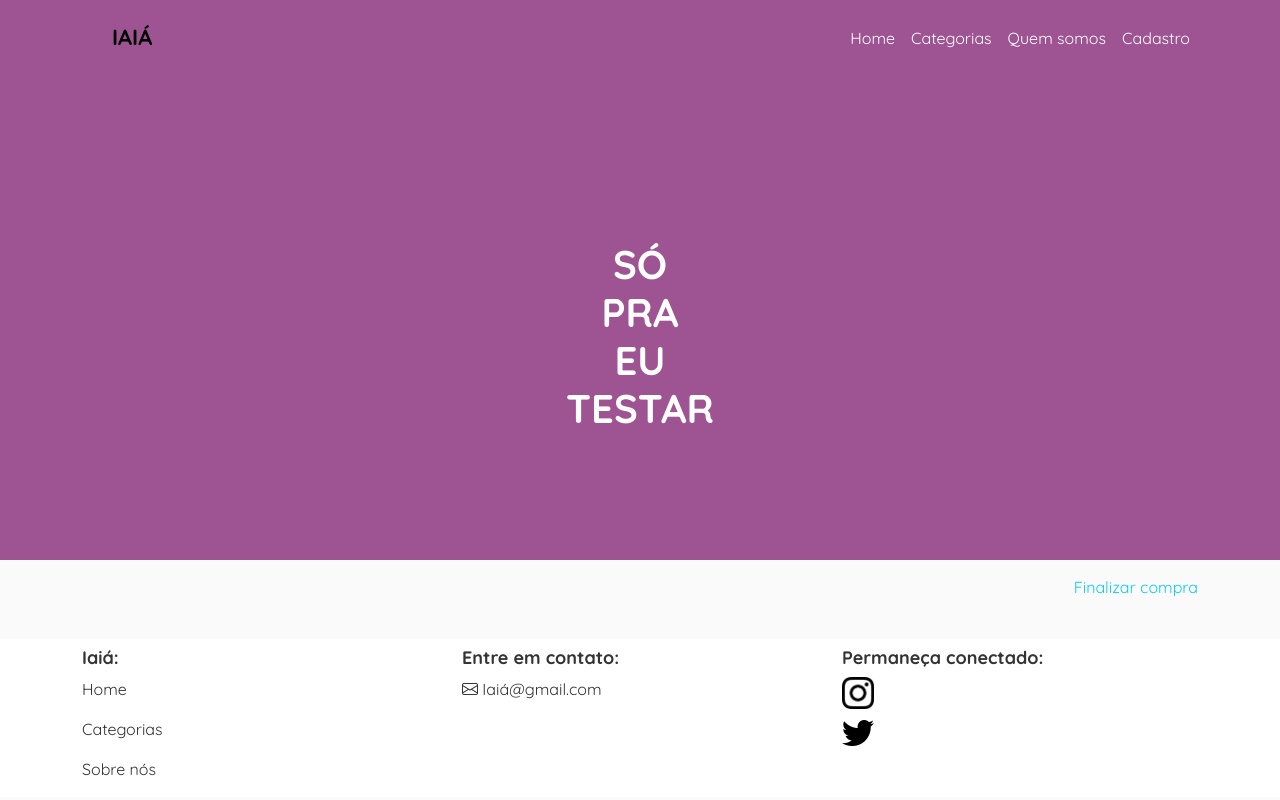
After one commit to naclara1/ProjetoFinal, a Django app: template produtos/templates/sacola.html in a window 1280 px wide. The commit adds this page. Run offline with Django 4.2, Linux system fonts and the light colour scheme; the template is opened without the code that fills it, so the values that code supplies are empty; some libraries are stand-ins or nearby versions; some web fonts are replaced.

Commit message:
Funcionalidades todas OK

```diff
--- a/ecommerce/settings.py
+++ b/ecommerce/settings.py
@@ -127,3 +127,7 @@ DEFAULT_AUTO_FIELD = 'django.db.models.BigAutoField'
 
 MEDIA_ROOT = os.path.join(BASE_DIR, 'media')
 MEDIA_URL = '/media/'
+
+#coloquei assim pq vc vai logar ao tentar fazer uma compra
+#apesar de não ser o ideal, serve para o projeto
+LOGIN_REDIRECT_URL='index'
--- a/ecommerce/urls.py
+++ b/ecommerce/urls.py
@@ -5,6 +5,7 @@ from django.conf import settings
 from django.conf.urls.static import static
 from produtos.views import *
 from django.contrib.auth.views import LoginView
+from produtos.views import logout_aplicacao
 
 urlpatterns = [
     path('admin/', admin.site.urls),
@@ -14,8 +15,10 @@ urlpatterns = [
     path('detalhes/<int:id>', detalhes, name="detalhes"),
     path('quemsomos/', quem_somos, name="quemsomos"),
     path('forms/', cadastro_usuario, name="cadastro_usuario"),
-    path('login/', login, name="login"),
-    path ( 'accounts/login/',LoginView.as_view(template_name = 'login.html' ), name = 'login' ),
-
+    #path('login/', login, name="login"),
+    path('sacola/<int:id>', sacola, name="sacola"),
+    #path('', include('produtos.urls')),
+    path('accounts/login/',LoginView.as_view(template_name='login.html'),name='login'),
+    path('logout/', logout_aplicacao, name="logout")
 
 ]+ static(settings.MEDIA_URL, document_root = settings.MEDIA_ROOT)
--- a/produtos/forms.py
+++ b/produtos/forms.py
@@ -14,4 +14,5 @@ class UsuarioForm(forms.ModelForm):
 
         widgets = {
             'data_nascimento': forms.TimeInput(attrs={'type': 'date'}),
+            'cpf': forms.TextInput(attrs={'data-mask': '000.000.000-00'})
         }
--- a/produtos/models.py
+++ b/produtos/models.py
@@ -35,6 +35,7 @@ class MiniCurso(models.Model):
 class Usuario(models.Model):
     nome = models.CharField(max_length=150)
     username = models.CharField(max_length=150)
+    cpf = models.CharField(max_length=14)
     email = models.EmailField()
     data_nascimento = models.DateTimeField()
     senha = models.CharField(max_length=150)
--- a/produtos/templates/detalhes.html
+++ b/produtos/templates/detalhes.html
@@ -37,7 +37,7 @@
                 <dt>Descrição:</dt>
                 <dd><p>{{produto.descricao}}</p></dd>
               </dl>
-              <a href="{% url 'detalhes' produto.id %}"><button type="button" class="btn btn-outline-dark">Comprar</button></a>
+              <a href="{% url 'sacola' produto.id %}"><button type="button" class="btn btn-outline-dark">Comprar</button></a>
             </article>
             <!-- card-body.// -->
           </aside>
--- a/produtos/templates/forms.html
+++ b/produtos/templates/forms.html
@@ -23,5 +23,7 @@
         <h6>Já tem cadastro? Faça seu login <a href="{% url 'login' %}">aqui!</a></h6>
 
     </div>
+    <script src="https://code.jquery.com/jquery-3.3.1.min.js"></script>
+    <script src="https://cdnjs.cloudflare.com/ajax/libs/jquery.mask/1.14.15/jquery.mask.min.js"></script
 </body>
 </html>
--- /dev/null
+++ b/produtos/templates/sacola.html
@@ -0,0 +1,20 @@
+{% extends 'base.html' %}
+{% load static %}
+
+{% block conteudo %}
+<div class="barraSN container-fluid justify-content-center align-items-center" style="margin-bottom:15px">
+    <h1 class="text-anun content text-center">
+        SÓ<br>
+        PRA<br>
+        EU<br>
+        TESTAR
+    </h1>
+</div>
+<div class="container">
+    <div class="row">
+        <div id="register-link" class="text-right">
+            <a href="{% url 'sacola' produto.id %}" class="text-info">Finalizar compra</a>
+        </div>
+    </div>
+</div>
+{% endblock conteudo %}
```
Also changed, not shown: produtos/templates/login.html (+6 -1 lines), produtos/views.py (+18 -5 lines).
